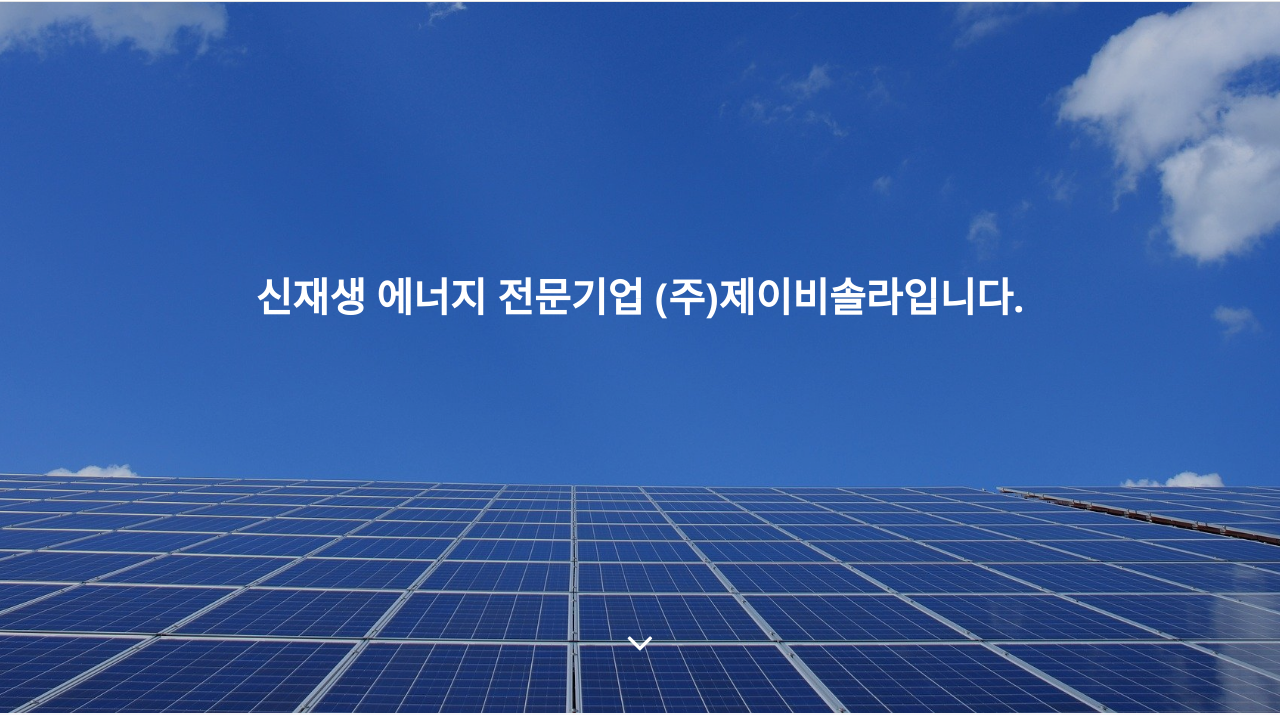
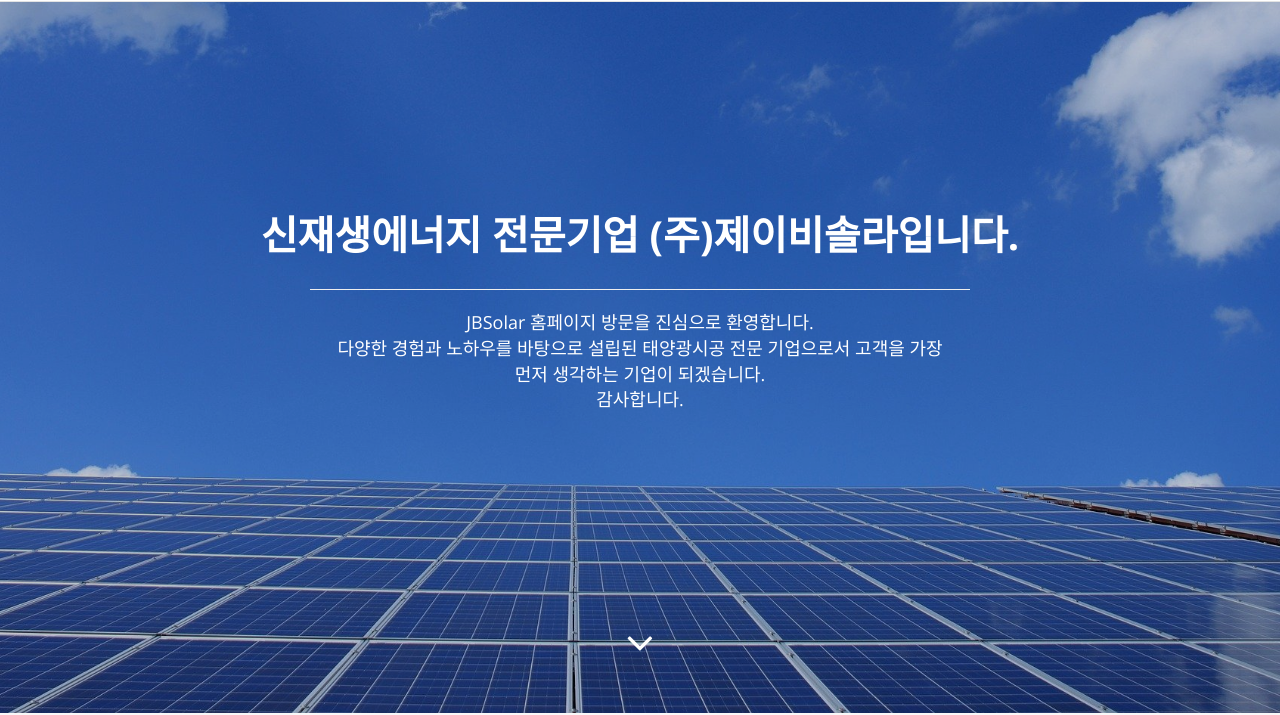
Before and after one commit to jbsolar/jbsolar.github.com, a plain HTML site: page index.html in a window 1280 px wide. Shown: the part 87-802 px from the top of the page. Drawn offline with nearby package versions, Linux system fonts and the light colour scheme.

Commit message:
인사말 추가

```diff
--- a/index.html
+++ b/index.html
@@ -71,7 +71,17 @@
 
     <div class="hero background-overlay">
         <div id="main-page-animation" class="hero-text text-center">
-            <h2 style="font-size: 40px;font-weight: bold;margin-bottom:32px;">신재생 에너지 전문기업 (주)제이비솔라입니다.</h2>
+            <h2 style="font-size: 40px;font-weight: bold;margin-bottom:32px;">신재생에너지 전문기업 (주)제이비솔라입니다.</h2>
+            <hr style="width:640px;margin:0 auto;padding:10px;"/>
+            <p style="width:620px;font-size: 18px;margin:0 auto;">
+                JBSolar 홈페이지 방문을 진심으로 환영합니다.
+            </p>
+            <p style="width:620px;font-size: 18px;margin:0 auto;">
+                다양한 경험과 노하우를 바탕으로 설립된 태양광시공 전문 기업으로서 고객을 가장 먼저 생각하는 기업이 되겠습니다.
+            </p>
+            <p style="width:620px;font-size: 18px;margin:0 auto;">
+                감사합니다.
+            </p>
         </div>
         <div class="hero-arrow">
             <a class="scrollTo" href="#"><i class="fa fa-angle-down" aria-hidden="true"></i></a>
```
